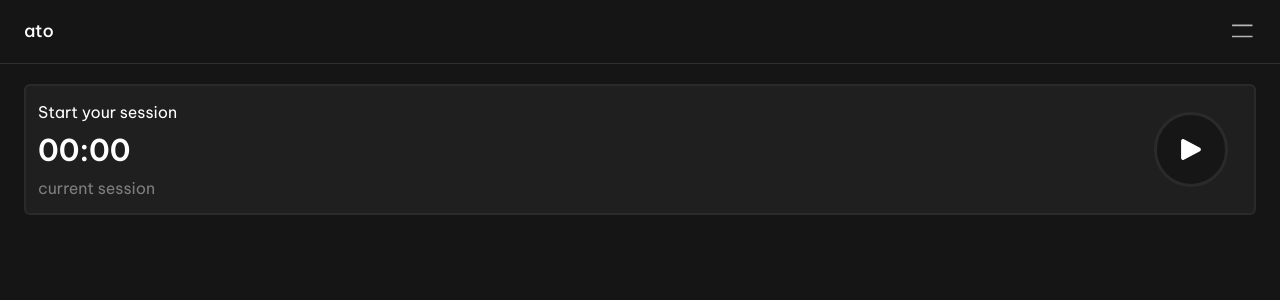
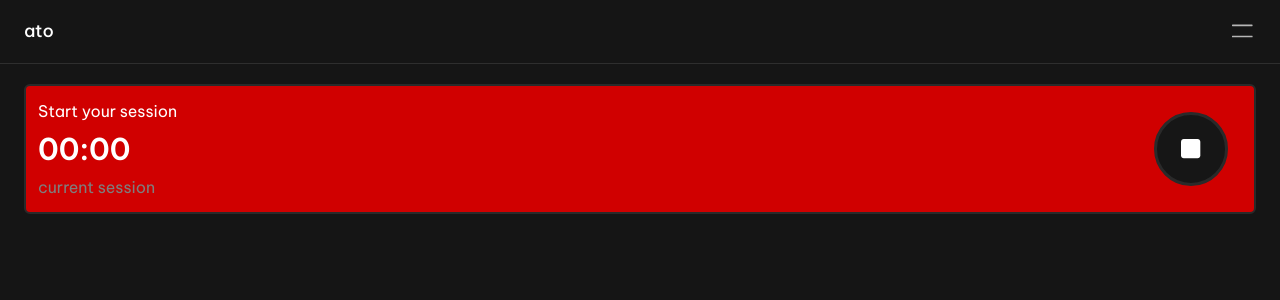
Before and after one commit to Stefan1400/ato, a React (Vite) app in the folder client/: page / in a window 1280 px wide. Both pictures are taken after a click on the button 1191 px from the left and 149 px from the top of the page. Shown: the top 300 px of the page. Built offline with nearby package versions, Linux system fonts and the light colour scheme; a web font is replaced by a local one.

Commit message:
feat(session-timer): add basic session state toggle

```diff
--- a/client/src/features/tracker/SessionTimer.tsx
+++ b/client/src/features/tracker/SessionTimer.tsx
@@ -1,19 +1,37 @@
+import { useState } from "react";
+import type { timerStatus } from "./tracker.types";
+
 function SessionTimer() {
+
+   const [timerStatus, setTimerStatus] = useState<timerStatus>('default');
+
+
+
    return (
-    <div className='w-full h-auto bg-[#1F1F1F] rouned-2xl border-2 border-[#2A2A2A] text-white flex flex-row justify-between items-center p-3 rounded-md'>
+    <div className={`${timerStatus === 'finished' ? 'bg-[#0AD000] text-black' : timerStatus === 'ongoing' ? 'bg-[#D00000] text-white' : 'bg-[#1F1F1F] text-white'} w-full h-auto border-2 border-[#2A2A2A] flex flex-row justify-between items-center p-3 rounded-md`}>
       <div className='flex flex-col items-start justify-between gap-2'>
          <h2 className="font-normal">Start your session</h2>
          <span className="text-3xl font-semibold">00:00</span>
-         <h3 className="font-normal text-[#7E7E7E]">current session</h3>
+         <h3 className={`font-normal ${timerStatus === 'finished' ? 'text-black' : 'text-[#7E7E7E]'}`}>{timerStatus === 'finished' ? 'session ended' : 'current session'}</h3>
       </div>
 
-      <button className="p-3.5">
+      {timerStatus !== 'finished' && (
+         <button onClick={timerStatus === 'default' ? () => setTimerStatus('ongoing') : timerStatus === 'ongoing' ? () => setTimerStatus('finished') : undefined} className="p-3.5">
             <div className='p-6 bg-[#161616] rounded-full border-3 border-[#2A2A2A]'>
+               {timerStatus === 'default' && (
                   <svg width="20" height="21" viewBox="0 0 17 18" fill="none" xmlns="http://www.w3.org/2000/svg">
                      <path d="M2.41923 0.197138C1.9125 -0.076068 1.29952 -0.0640149 0.800961 0.225262C0.302404 0.514539 0 1.04086 0 1.60736V16.3926C0 16.9591 0.30649 17.4855 0.800961 17.7747C1.29543 18.064 1.9125 18.0761 2.41923 17.8029L16.15 10.4102C16.6731 10.129 17 9.58659 17 9C17 8.41341 16.6731 7.87102 16.15 7.58977L2.41923 0.197138Z" fill="white"/>
                   </svg>
+               )}
+
+               {timerStatus === 'ongoing' && (
+                  <svg width="20" height="20" viewBox="0 0 17 17" fill="none" xmlns="http://www.w3.org/2000/svg">
+                     <path d="M2.34586 0H14.0752C15.3691 0 16.4211 1.05197 16.4211 2.34586V14.0752C16.4211 15.3691 15.3691 16.4211 14.0752 16.4211H2.34586C1.05197 16.4211 0 15.3691 0 14.0752V2.34586C0 1.05197 1.05197 0 2.34586 0Z" fill="white"/>
+                  </svg>
+               )}
             </div>
          </button>
+      )}
     </div>
   )
 }
--- /dev/null
+++ b/client/src/features/tracker/tracker.types.ts
@@ -0,0 +1 @@
+export type timerStatus = 'default' | 'ongoing' | 'finished';
```
Lines whose indentation alone changed are shown as unchanged.
